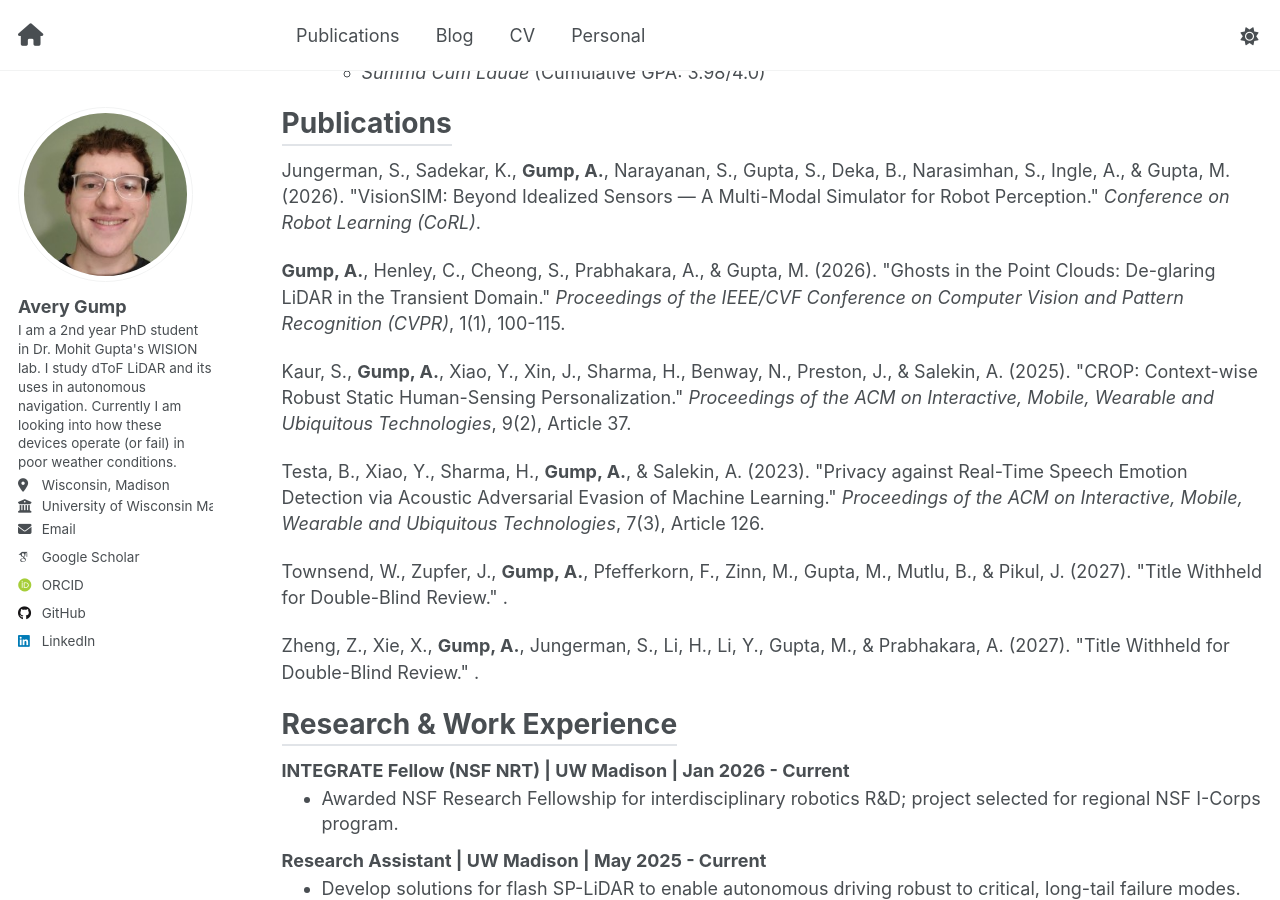
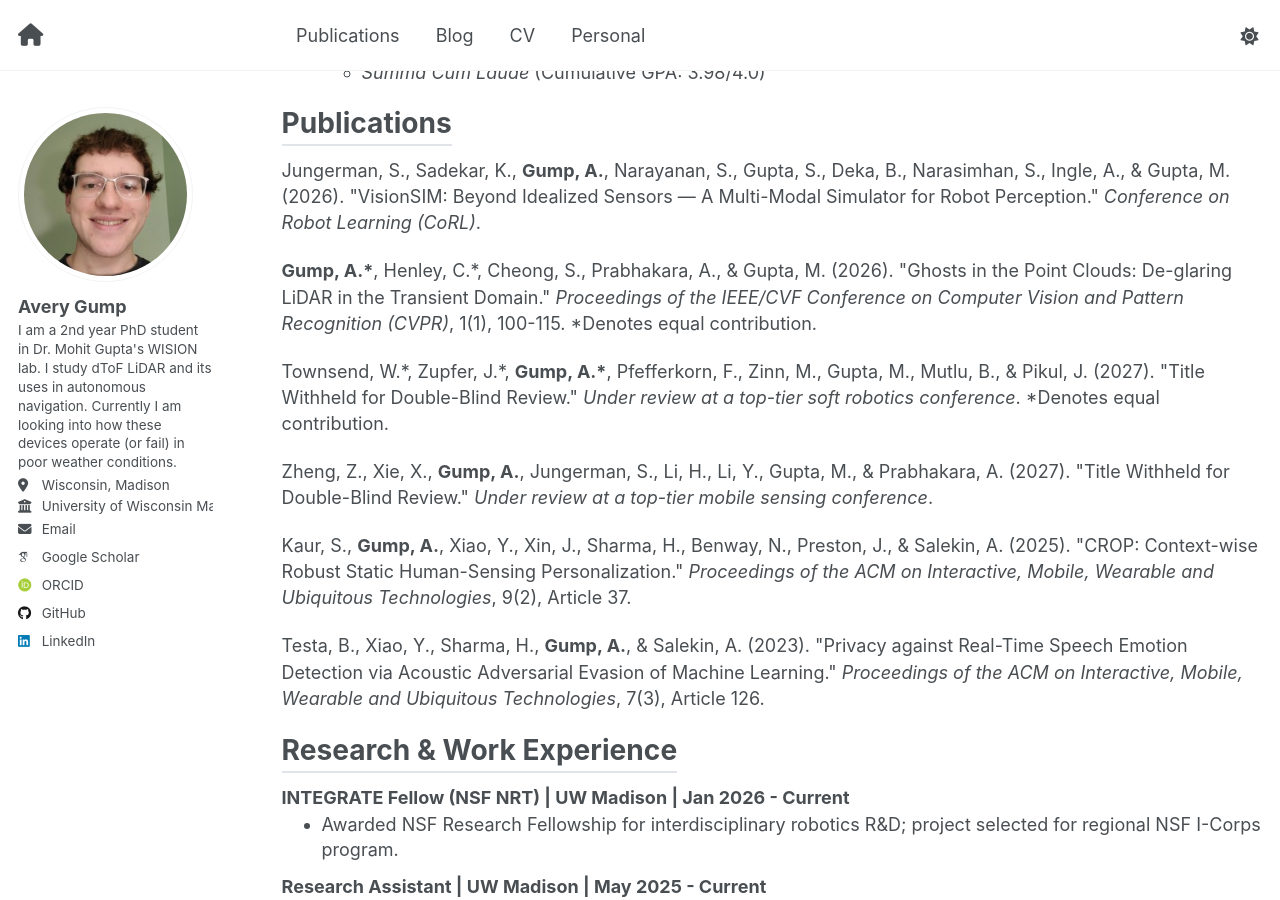
Before and after one commit to avery-gump/avery-gump.github.io, a Jekyll site: the page built from _pages/cv.md, in a window 1280 px wide and 900 px high, scrolled down 286 px. Built offline with Jekyll 4.4.1, drawn with Linux system fonts in a browser that asks for light colours; some web fonts are replaced.

Commit message:
fixed formatting of pubs

```diff
--- a/_data/citations.yml
+++ b/_data/citations.yml
@@ -8,13 +8,29 @@ visionsim2026:
 ghosts2026:
   type: "inproceedings"
   title: "Ghosts in the Point Clouds: De-glaring LiDAR in the Transient Domain"
-  authors: "Gump, Avery and Henley, Connor and Cheong, Sungjin and Prabhakara, Akarsh and Gupta, Mohit"
+  authors: "Gump, Avery* and Henley, Connor* and Cheong, Sungjin and Prabhakara, Akarsh and Gupta, Mohit"
   booktitle: "Proceedings of the IEEE/CVF Conference on Computer Vision and Pattern Recognition (CVPR)"
   year: 2026
   volume: 1
   issue: 1
   pages: "100-115"
   publisher: "IEEE"
+  note: "*Denotes equal contribution"
+
+robosoft2027:
+  type: "unpublished"
+  title: "Title Withheld for Double-Blind Review"
+  authors: "Townsend, William J.* and Zupfer, John P.* and Gump, Avery* and Pfefferkorn, Frank E. and Zinn, Mike and Gupta, Mohit and Mutlu, Bilge and Pikul, James H."
+  journal: "Under review at a top-tier soft robotics conference"
+  year: 2027
+  note: "*Denotes equal contribution"
+
+sensys2027:
+  type: "unpublished"
+  title: "Title Withheld for Double-Blind Review"
+  authors: "Zheng, Zhi and Xie, Xincheng and Gump, Avery and Jungerman, Sacha and Li, Hongyang and Li, Yin and Gupta, Mohit and Prabhakara, Akarsh"
+  journal: "Under review at a top-tier mobile sensing conference"
+  year: 2027
 
 crop2025:
   type: "article"
@@ -37,17 +53,3 @@ privacy2023:
   issue: 3
   pages: "Article 126"
   publisher: "ACM"
-
-robosoft2027:
-  type: "unpublished"
-  title: "Title Withheld for Double-Blind Review"
-  authors: "Townsend, William J.* and Zupfer, John P.* and Gump, Avery* and Pfefferkorn, Frank E. and Zinn, Mike and Gupta, Mohit and Mutlu, Bilge and Pikul, James H."
-  note: "Under review at IEEE RoboSoft. *Denotes equal contribution."
-  year: 2027
-
-sensys2027:
-  type: "unpublished"
-  title: "Title Withheld for Double-Blind Review"
-  authors: "Zheng, Zhi and Xie, Xincheng and Gump, Avery and Jungerman, Sacha and Li, Hongyang and Li, Yin and Gupta, Mohit and Prabhakara, Akarsh"
-  note: "Under review at ACM SenSys."
-  year: 2027
--- a/_pages/cv.md
+++ b/_pages/cv.md
@@ -48,6 +48,12 @@ Publications
       {% if name_parts.size > 1 %}
         {% assign first_name_raw = name_parts[1] | strip %}
         {% assign first_initial = first_name_raw | slice: 0, 1 | append: "." %}
+
+        {% comment %} Preserve the equal contribution asterisk if present {% endcomment %}
+        {% if first_name_raw contains "*" %}
+          {% assign first_initial = first_initial | append: "*" %}
+        {% endif %}
+
         {% assign apa_name = last_name | append: ", " | append: first_initial %}
       {% else %}
         {% assign apa_name = last_name %}
@@ -71,11 +77,10 @@ Publications
     {% endfor %}
 
     <p>
-      {{ formatted_authors }} ({{ cite_data.year }}). "{{ cite_data.title }}." <i>{{ venue }}</i>{% if cite_data.volume %}, {{ cite_data.volume }}{% endif %}{% if cite_data.issue %}({{ cite_data.issue }}){% endif %}{% if cite_data.pages %}, {{ cite_data.pages | replace: '--', '-' }}{% endif %}.
+      {{ formatted_authors }} ({{ cite_data.year }}). "{{ cite_data.title }}." <i>{{ venue }}</i>{% if cite_data.volume %}, {{ cite_data.volume }}{% endif %}{% if cite_data.issue %}({{ cite_data.issue }}){% endif %}{% if cite_data.pages %}, {{ cite_data.pages | replace: '--', '-' }}{% endif %}.{% if cite_data.note %} {{ cite_data.note }}.{% endif %}
     </p>
   {% endfor %}
 </div>
-
 
 # Research & Work Experience
 
```
